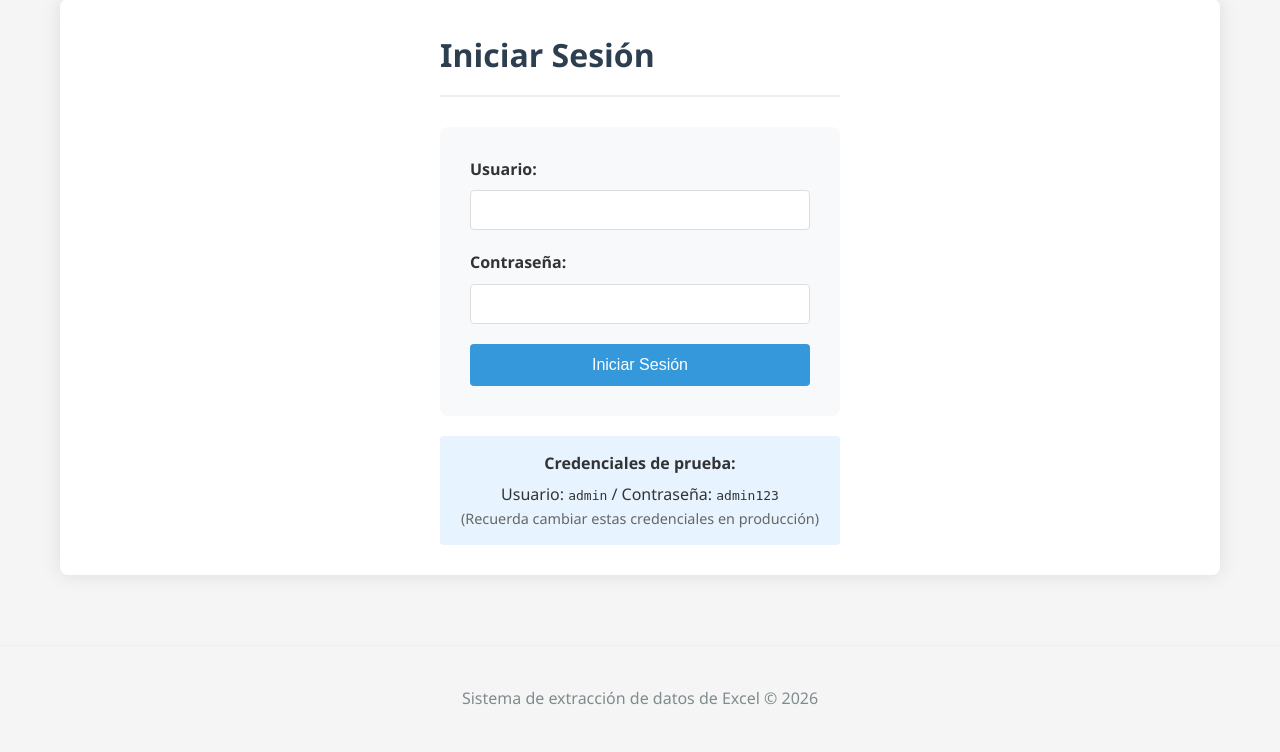
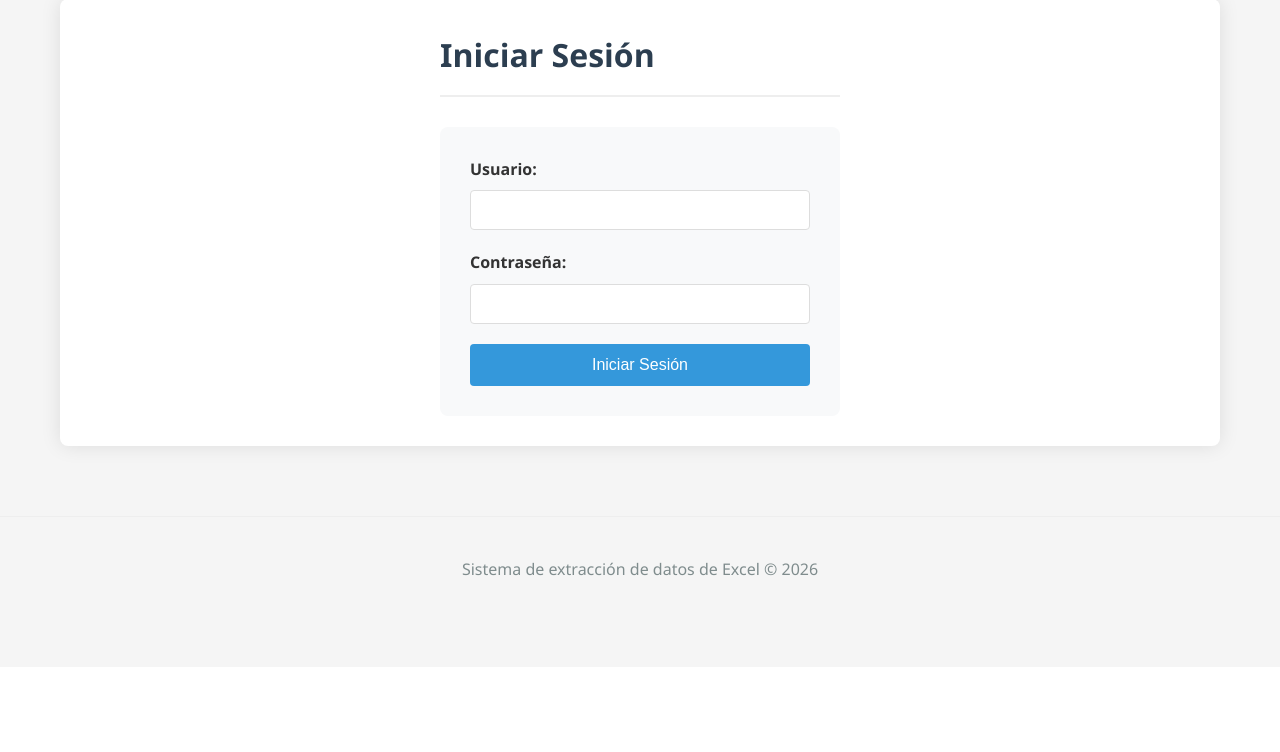
Before and after one commit to EduardoHG27/excel-extractor, a Django app: page /login/ in a window 1280 px wide. Shown: the part 133-885 px from the top of the page. After the commit the page ends 709 px from the top, so only its background shows below. Run offline with Django 5.2, Linux system fonts and the light colour scheme.

Commit message:
Ticket 2.1

```diff
--- a/extractor/templates/extractor/login.html
+++ b/extractor/templates/extractor/login.html
@@ -43,10 +43,6 @@
         <input type="hidden" name="next" value="{{ next }}">
     </form>
 
-    <div style="text-align: center; margin-top: 20px; padding: 15px; background-color: #e7f3ff; border-radius: 4px;">
-        <p style="margin-bottom: 5px;"><strong>Credenciales de prueba:</strong></p>
-        <p>Usuario: <code>admin</code> / Contraseña: <code>admin123</code></p>
-        <p style="font-size: 0.9em; color: #666;">(Recuerda cambiar estas credenciales en producción)</p>
-    </div>
+
 </div>
 {% endblock %}
```
